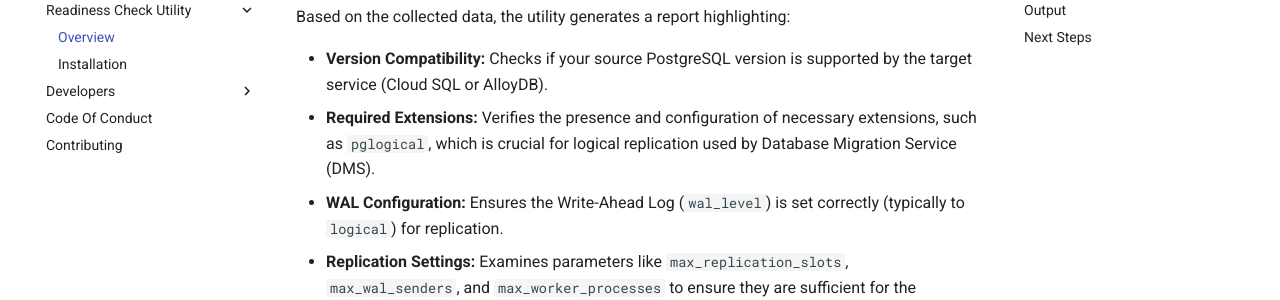
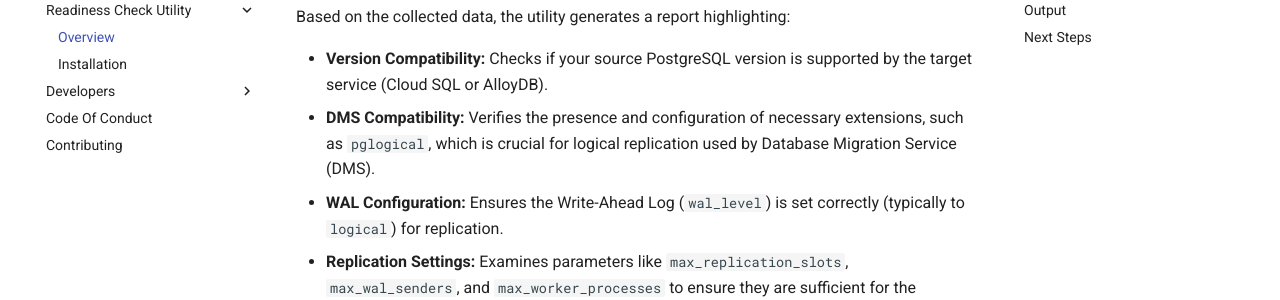
Before and after one commit to GoogleCloudPlatform/database-assessment, an MkDocs documentation site: the page built from docs/user_guide/readiness_check/overview.md, in a window 1280 px wide and 900 px high, scrolled down 410 px. Shown: the part 152-452 px from the top of the window. Built offline with MkDocs 1.6.1 and Material for MkDocs 9.7.7, drawn with Linux system fonts in a browser that asks for light colours; comment, search, counter and statistics services are not loaded.

Commit message:
fix: language update

```diff
--- a/docs/user_guide/readiness_check/overview.md
+++ b/docs/user_guide/readiness_check/overview.md
@@ -11,7 +11,7 @@ Running the readiness check *before* initiating a migration can help you proacti
 Based on the collected data, the utility generates a report highlighting:
 
 * **Version Compatibility:** Checks if your source PostgreSQL version is supported by the target service (Cloud SQL or AlloyDB).
-* **Required Extensions:** Verifies the presence and configuration of necessary extensions, such as `pglogical`, which is crucial for logical replication used by Database Migration Service (DMS).
+* **DMS Compatibility:** Verifies the presence and configuration of necessary extensions, such as `pglogical`, which is crucial for logical replication used by Database Migration Service (DMS).
 * **WAL Configuration:** Ensures the Write-Ahead Log (`wal_level`) is set correctly (typically to `logical`) for replication.
 * **Replication Settings:** Examines parameters like `max_replication_slots`, `max_wal_senders`, and `max_worker_processes` to ensure they are sufficient for the migration process, potentially suggesting increases based on database count and parallelism.
 * **Table Structure:** Identifies tables lacking primary keys, as this can limit Change Data Capture (CDC) replication (only `INSERT`s might be replicated).
```
